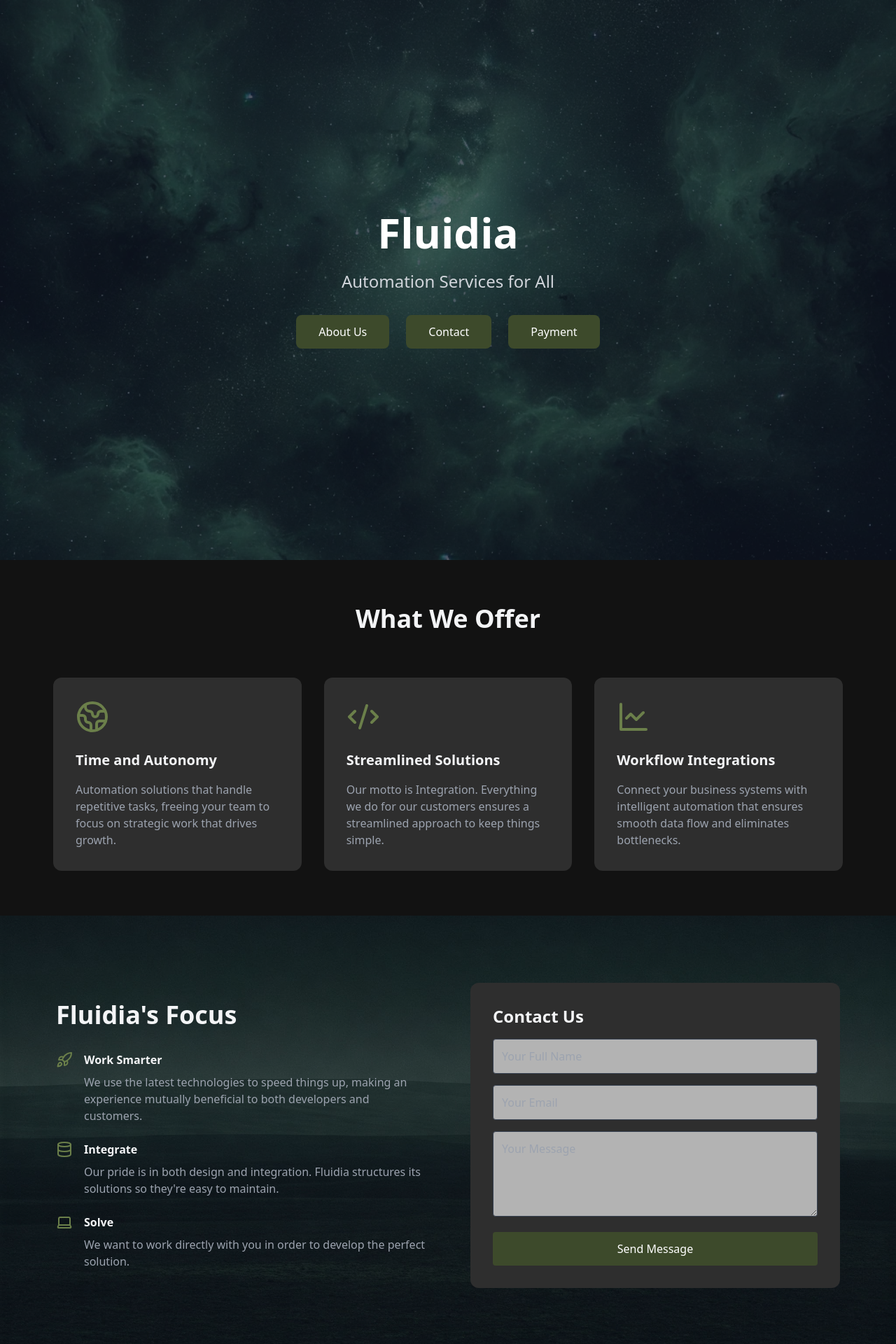
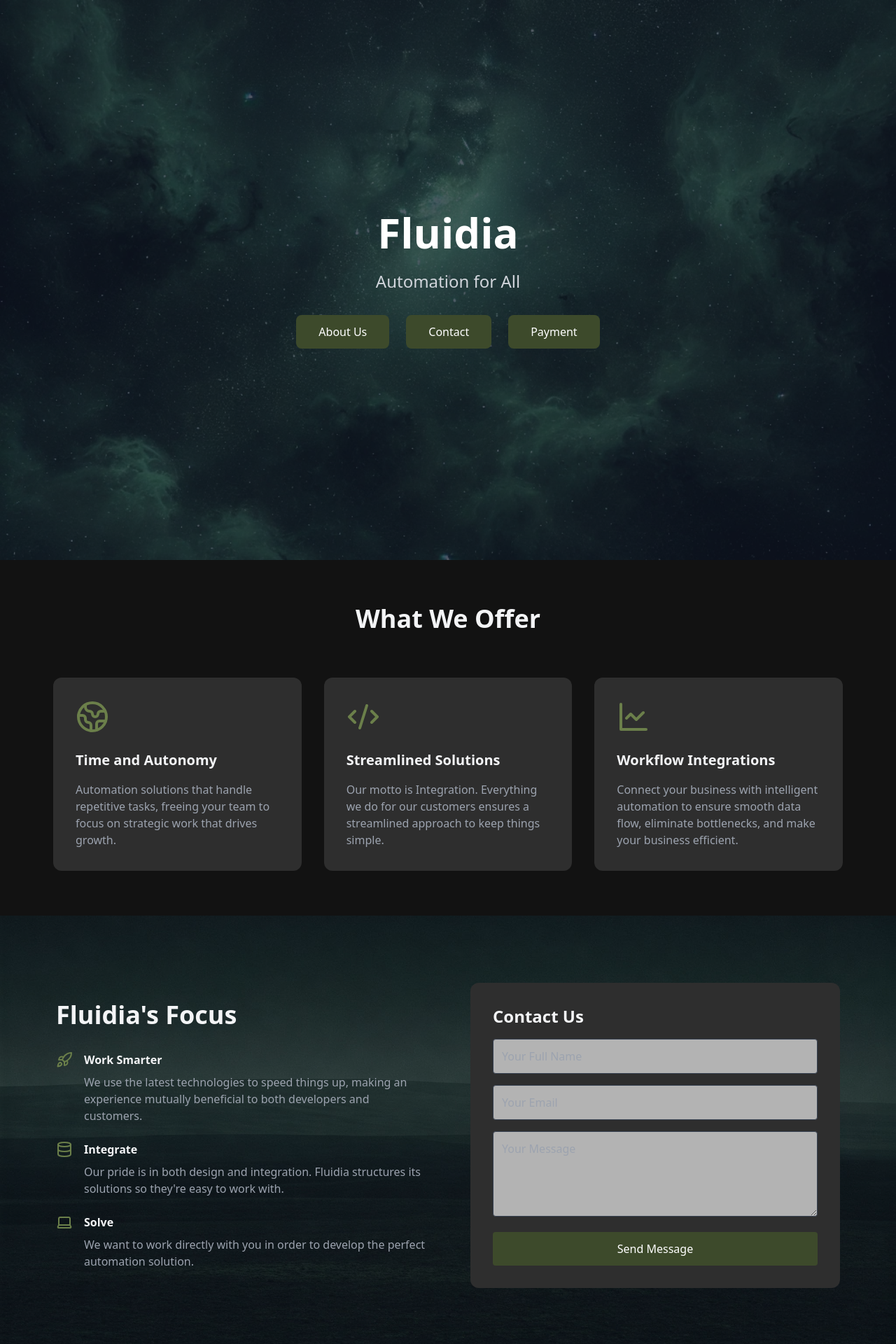
Before and after one commit to crdcamp/fluidia-site, a React (Vite) app: page / in a window 1280 px wide. Shown: the top 1920 px of the page at 70% size. Built offline with nearby package versions, Linux system fonts and the light colour scheme.

Commit message:
Text changes complete

```diff
--- a/src/App.tsx
+++ b/src/App.tsx
@@ -116,7 +116,7 @@ function App() {
               <ServiceCard
                 icon={<LineChart className="w-12 h-12 text-olive-500" />}
                 title="Workflow Integrations"
-                description="Connect your business systems with intelligent automation that ensures smooth data flow and eliminates bottlenecks."
+                description="Connect your business with intelligent automation to ensure smooth data flow, eliminate bottlenecks, and make your business efficient."
               />
             </motion.div>
           </motion.div>
@@ -153,14 +153,14 @@ function App() {
                   <Feature
                     icon={<Database className="w-6 h-6 text-olive-500" />}
                     title="Integrate"
-                    description="Our pride is in both design and integration. Fluidia structures its solutions so they're easy to maintain."
+                    description="Our pride is in both design and integration. Fluidia structures its solutions so they're easy to work with."
                   />
                 </motion.div>
                 <motion.div variants={animations.staggerItem}>
                   <Feature
                     icon={<Laptop className="w-6 h-6 text-olive-500" />}
                     title="Solve"
-                    description="We want to work directly with you in order to develop the perfect solution."
+                    description="We want to work directly with you in order to develop the perfect automation solution."
                   />
                 </motion.div>
               </motion.div>
--- a/src/constants.tsx
+++ b/src/constants.tsx
@@ -1,4 +1,4 @@
 export const APP = {
     NAME: "Fluidia",
-    TAGLINE: "Automation Services for All",
+    TAGLINE: "Automation for All",
 };
```
